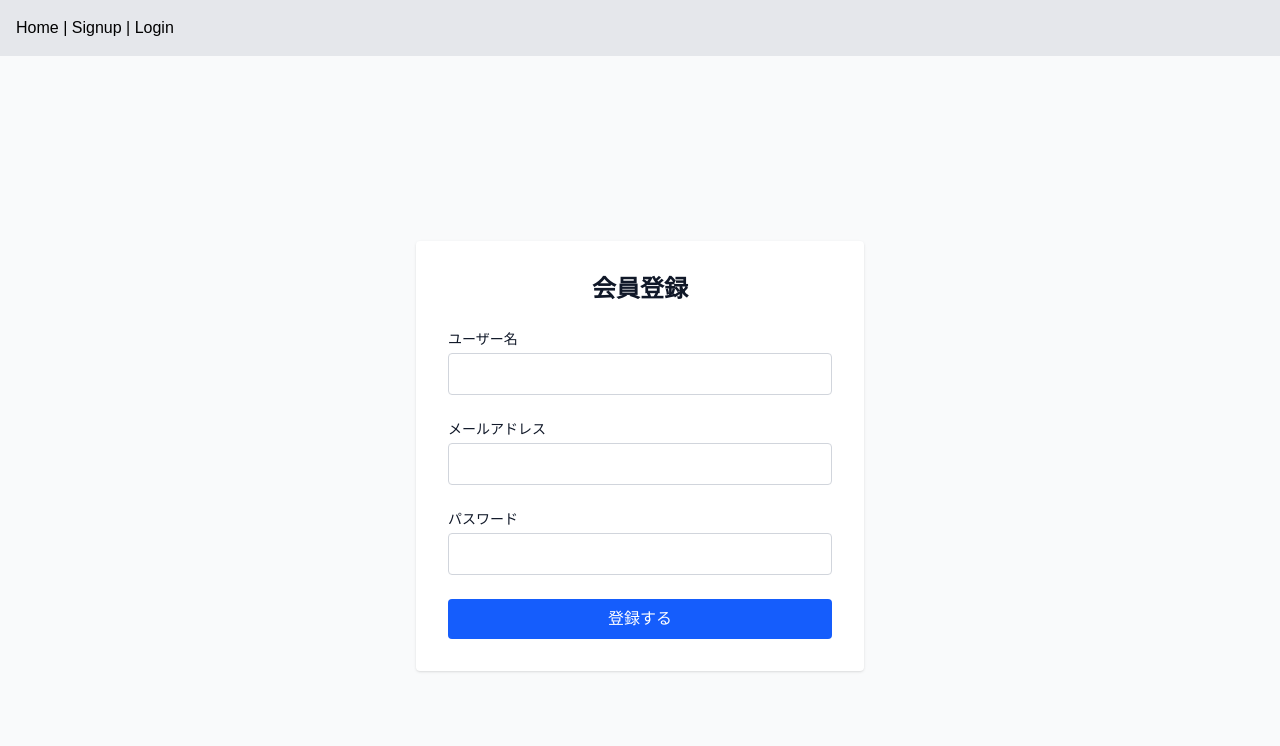
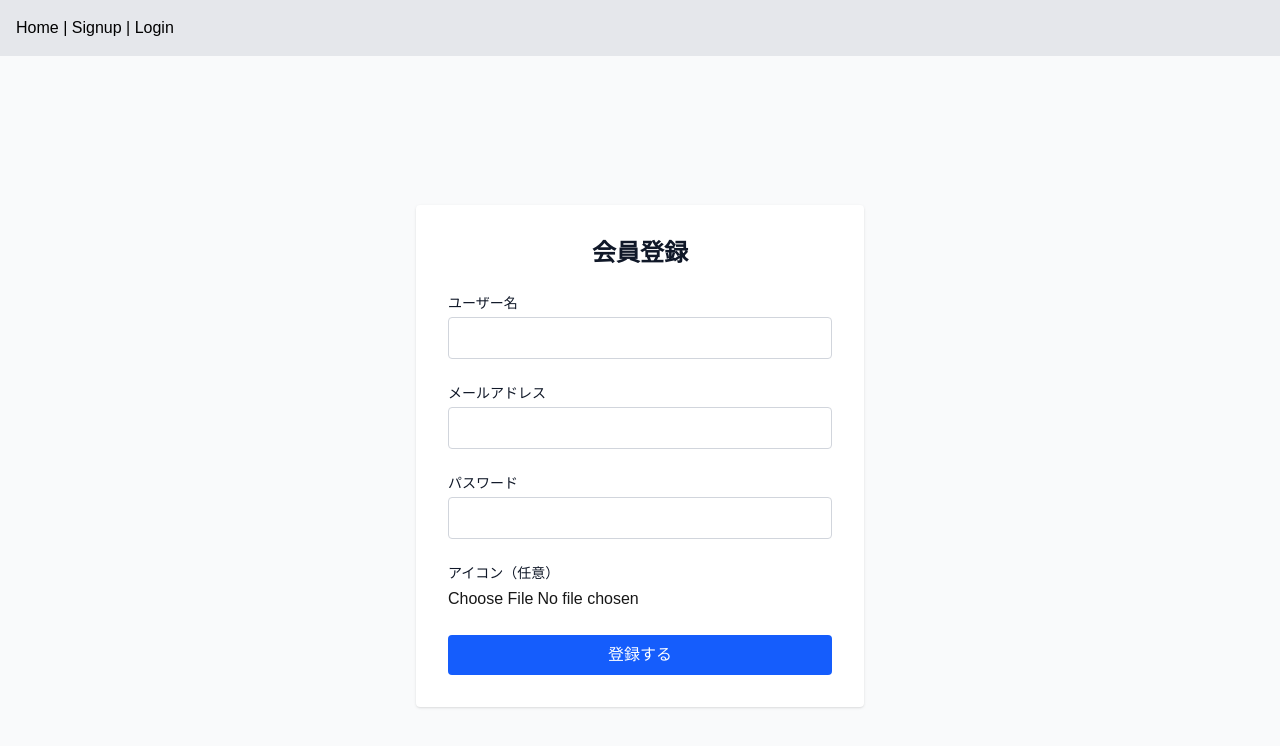
Before and after one commit to MasanoriMatsuda-SB/ending_collection_frontend, a Next.js app: page /signup in a window 1280 px wide. Shown: the top 746 px of the page. Built offline with nearby package versions, Linux system fonts and the light colour scheme.

Commit message:
ユーザーのアイコン登録に対応。

```diff
--- a/src/app/signup/page.tsx
+++ b/src/app/signup/page.tsx
@@ -9,8 +9,17 @@ export default function SignupPage() {
   const [username, setUsername] = useState('');
   const [email, setEmail] = useState('');
   const [password, setPassword] = useState('');
+  const [photo, setPhoto] = useState<File | null>(null);
   const [error, setError] = useState('');
   const [isLoading, setIsLoading] = useState(false);
+
+  const handleFileChange = (e: React.ChangeEvent<HTMLInputElement>) => {
+    if (e.target.files && e.target.files.length > 0) {
+      setPhoto(e.target.files[0]);
+    } else {
+      setPhoto(null);
+    }
+  };
 
   const handleRegistration = async (e: React.FormEvent) => {
     e.preventDefault();
@@ -18,11 +27,19 @@ export default function SignupPage() {
     setIsLoading(true);
 
     try {
-      // 会員登録（signup）リクエスト
+      // FormDataに必要な情報を追加
+      const formData = new FormData();
+      formData.append('username', username);
+      formData.append('email', email);
+      formData.append('password', password);
+      if (photo) {
+        formData.append('photo', photo);
+      }
+
+      // /signup エンドポイントへ送信
       const res = await fetch(`${process.env.NEXT_PUBLIC_API_URL}/signup`, {
         method: 'POST',
-        headers: { 'Content-Type': 'application/json' },
-        body: JSON.stringify({ username, email, password }),
+        body: formData,
       });
 
       if (!res.ok) {
@@ -37,7 +54,7 @@ export default function SignupPage() {
         return;
       }
 
-      // 登録が成功したら自動ログイン
+      // 登録成功後、自動ログイン
       const loginRes = await fetch(`${process.env.NEXT_PUBLIC_API_URL}/login`, {
         method: 'POST',
         headers: { 'Content-Type': 'application/json' },
@@ -103,6 +120,15 @@ export default function SignupPage() {
               className="w-full mt-1 px-3 py-2 border border-gray-300 rounded text-gray-900 focus:outline-none focus:ring-blue-500 focus:border-blue-500"
             />
           </div>
+          <div>
+            <label className="block text-sm font-medium text-gray-900">アイコン（任意）</label>
+            <input
+              type="file"
+              accept="image/*"
+              onChange={handleFileChange}
+              className="w-full mt-1"
+            />
+          </div>
           <button
             type="submit"
             disabled={isLoading}
```
